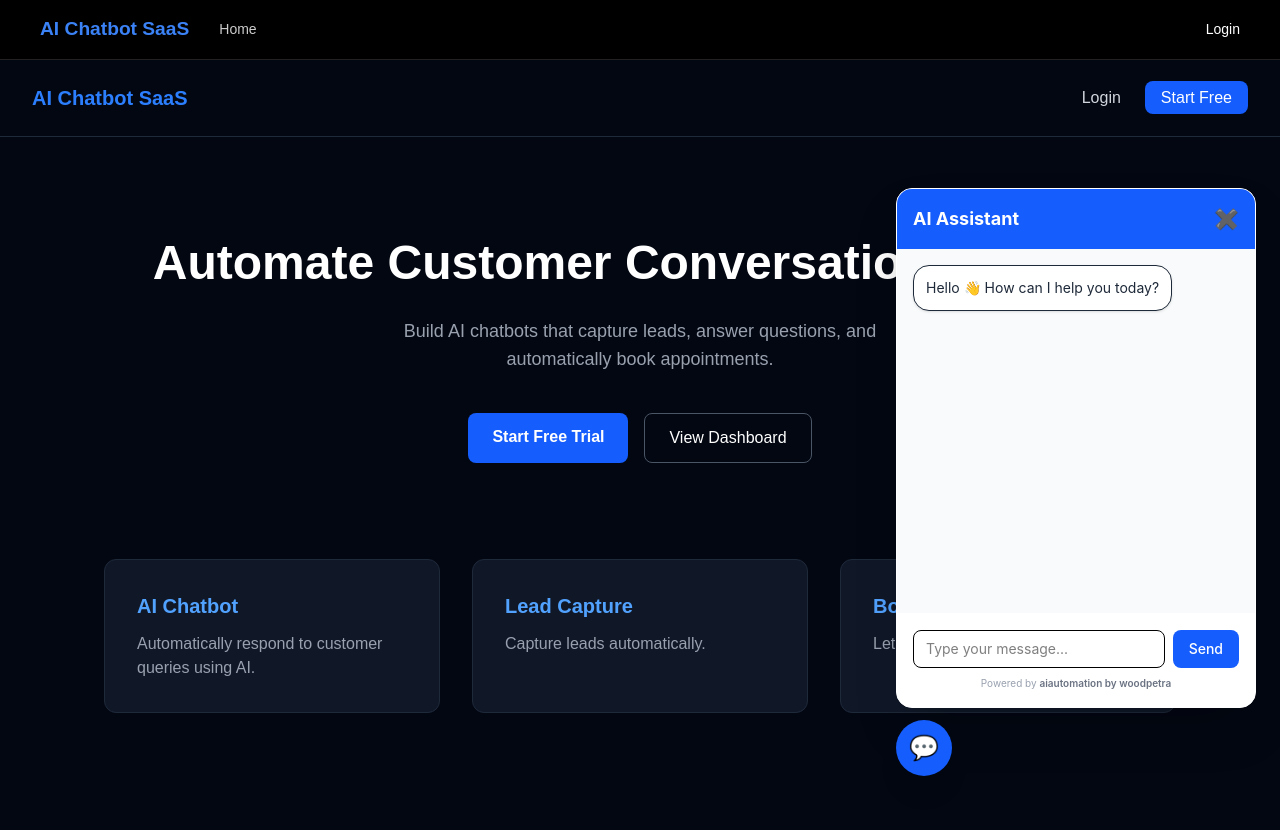
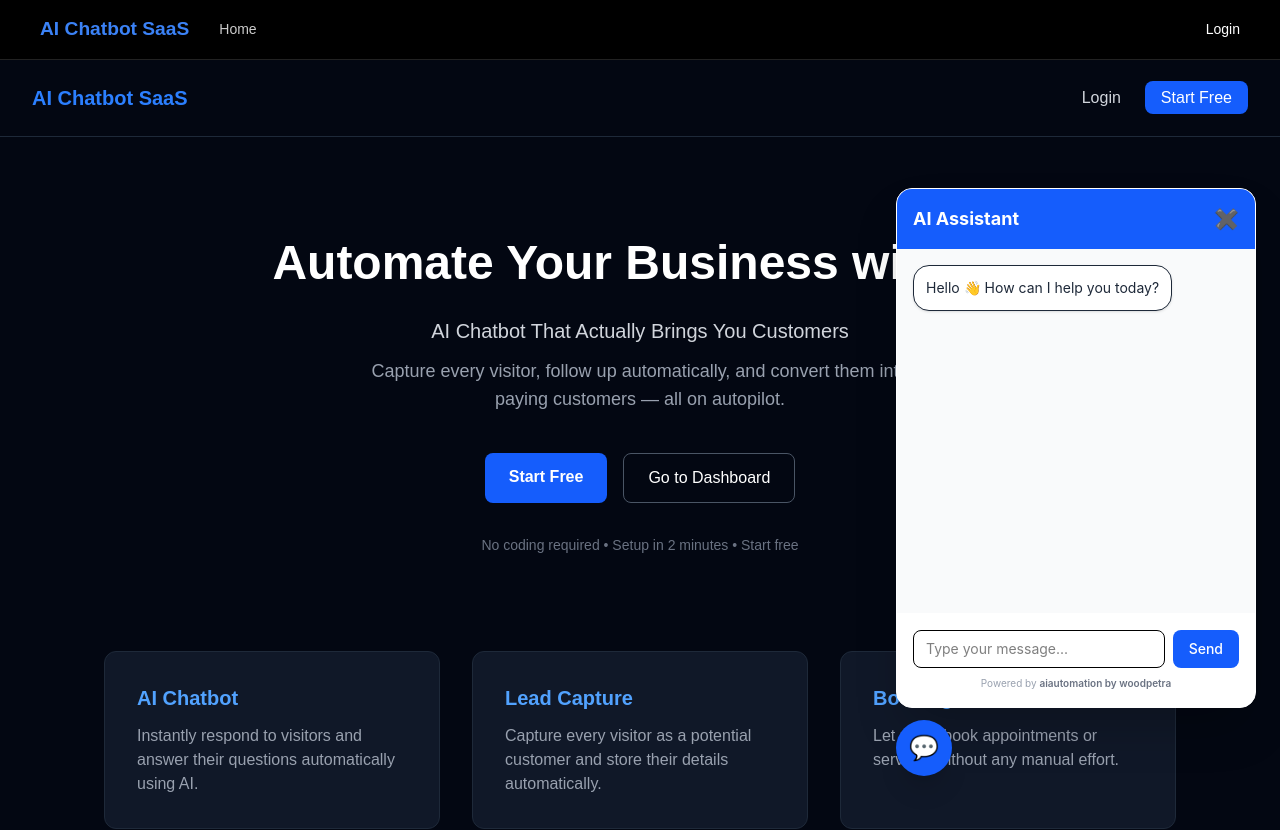
Before and after one commit to snapcartgo/ai-chatbot-saas, a Next.js app: page / in a window 1280 px wide. Shown: the top 830 px of the page. Built offline with nearby package versions, Linux system fonts and the light colour scheme; no server answers; the database is empty.

Commit message:
Updated chatbot widget and dashboard fixes

```diff
--- a/app/page.tsx
+++ b/app/page.tsx
@@ -7,7 +7,7 @@ import ChatWidget from "./components/ChatWidget";
 export default function HomeClient() {
   const [ref, setRef] = useState<string | null>(null);
 
-  // ✅ SAFE: runs only in browser
+  // ✅ Referral tracking (browser only)
   useEffect(() => {
     const params = new URLSearchParams(window.location.search);
     const refValue = params.get("ref");
@@ -40,66 +40,88 @@ export default function HomeClient() {
         </div>
       </nav>
 
-      {/* Hero */}
+      {/* Hero Section */}
       <section className="text-center py-24 px-6">
+
+        {/* 🔥 Headline */}
         <h2 className="text-5xl font-bold mb-6 leading-tight">
-          Automate Customer Conversations with AI
+          Automate Your Business with AI
         </h2>
 
-        <p className="text-gray-400 max-w-xl mx-auto mb-10 text-lg">
-          Build AI chatbots that capture leads, answer questions, and
-          automatically book appointments.
+        {/* 🔥 Sub-headline */}
+        <p className="text-xl text-gray-300 mb-3">
+          AI Chatbot That Actually Brings You Customers
         </p>
 
+        {/* 🔥 Description */}
+        <p className="text-gray-400 max-w-xl mx-auto mb-10 text-lg">
+          Capture every visitor, follow up automatically, and convert them into
+          paying customers — all on autopilot.
+        </p>
+
+        {/* Buttons */}
         <div className="flex justify-center space-x-4">
           <Link
             href={ref ? `/signup?ref=${ref}` : "/signup"}
             className="bg-blue-600 hover:bg-blue-700 px-6 py-3 rounded-lg font-semibold"
           >
-            Start Free Trial
+            Start Free
           </Link>
 
           <Link
             href="/dashboard"
             className="border border-gray-600 hover:bg-gray-800 px-6 py-3 rounded-lg"
           >
-            View Dashboard
+            Go to Dashboard
           </Link>
         </div>
+
+        {/* 🔥 Trust / USP Line */}
+        <p className="mt-8 text-gray-500 text-sm">
+          No coding required • Setup in 2 minutes • Start free
+        </p>
       </section>
 
       {/* Features */}
-      <section className="grid md:grid-cols-3 gap-8 px-10 pb-24 max-w-6xl mx-auto">
+      <section className="grid md:grid-cols-3 gap-8 px-10 pb-16 max-w-6xl mx-auto">
 
-        <div className="bg-gray-900 p-8 rounded-xl border border-gray-800">
+        <div className="bg-gray-900 p-8 rounded-xl border border-gray-800 hover:border-blue-500 transition">
           <h3 className="text-xl font-semibold mb-3 text-blue-400">
             AI Chatbot
           </h3>
           <p className="text-gray-400">
-            Automatically respond to customer queries using AI.
+            Instantly respond to visitors and answer their questions automatically using AI.
           </p>
         </div>
 
-        <div className="bg-gray-900 p-8 rounded-xl border border-gray-800">
+        <div className="bg-gray-900 p-8 rounded-xl border border-gray-800 hover:border-blue-500 transition">
           <h3 className="text-xl font-semibold mb-3 text-blue-400">
             Lead Capture
           </h3>
           <p className="text-gray-400">
-            Capture leads automatically.
+            Capture every visitor as a potential customer and store their details automatically.
           </p>
         </div>
 
-        <div className="bg-gray-900 p-8 rounded-xl border border-gray-800">
+        <div className="bg-gray-900 p-8 rounded-xl border border-gray-800 hover:border-blue-500 transition">
           <h3 className="text-xl font-semibold mb-3 text-blue-400">
             Booking Automation
           </h3>
           <p className="text-gray-400">
-            Let users schedule appointments.
+            Let users book appointments or services without any manual effort.
           </p>
         </div>
 
       </section>
 
+      {/* 🔥 BIG DIFFERENTIATOR LINE */}
+      <div className="text-center pb-20 px-6">
+        <p className="text-xl font-semibold text-white">
+          Most chatbots just reply. Ours converts visitors into customers.
+        </p>
+      </div>
+
+      {/* Chat Widget */}
       <ChatWidget />
 
     </main>
```
